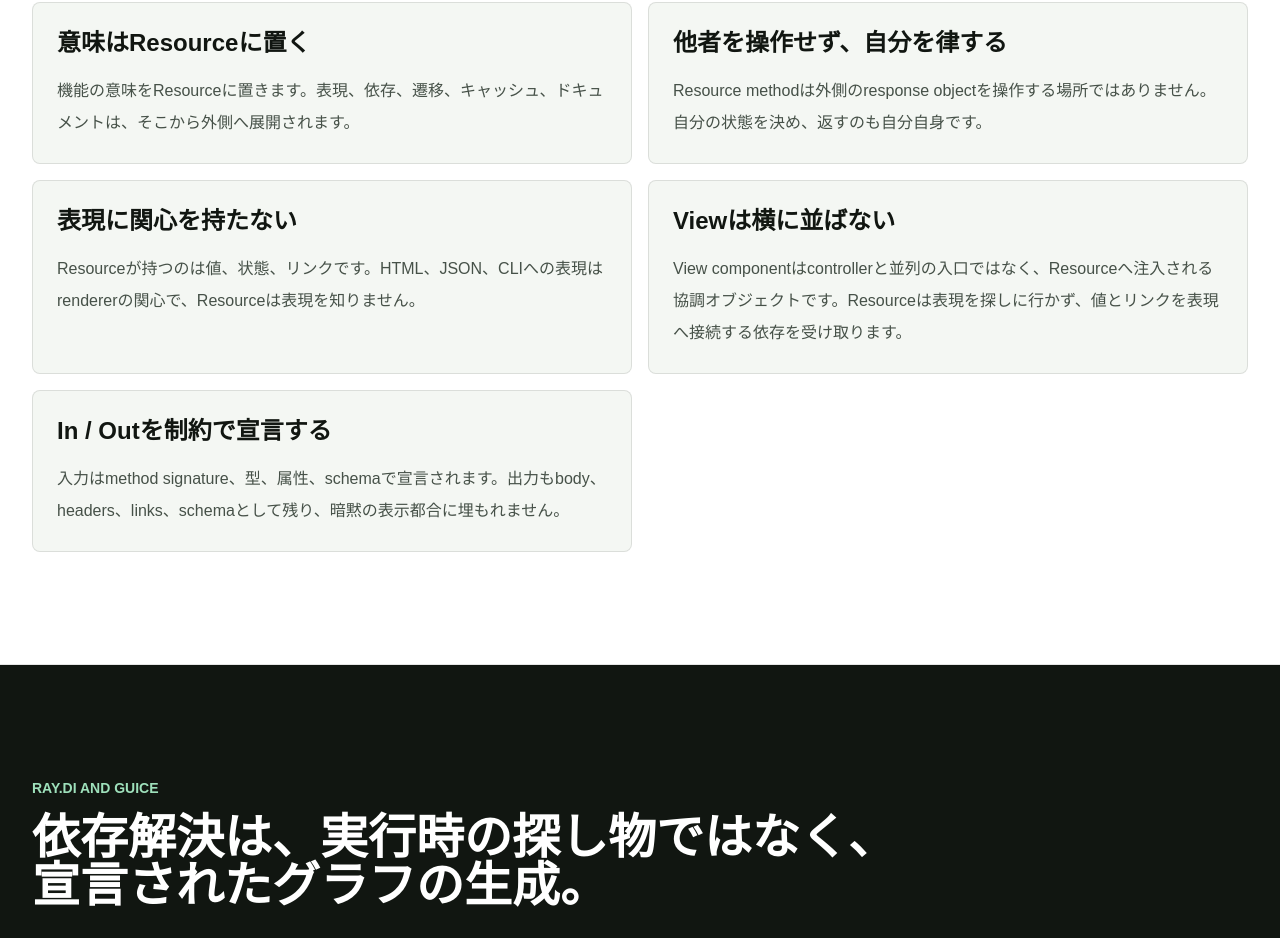
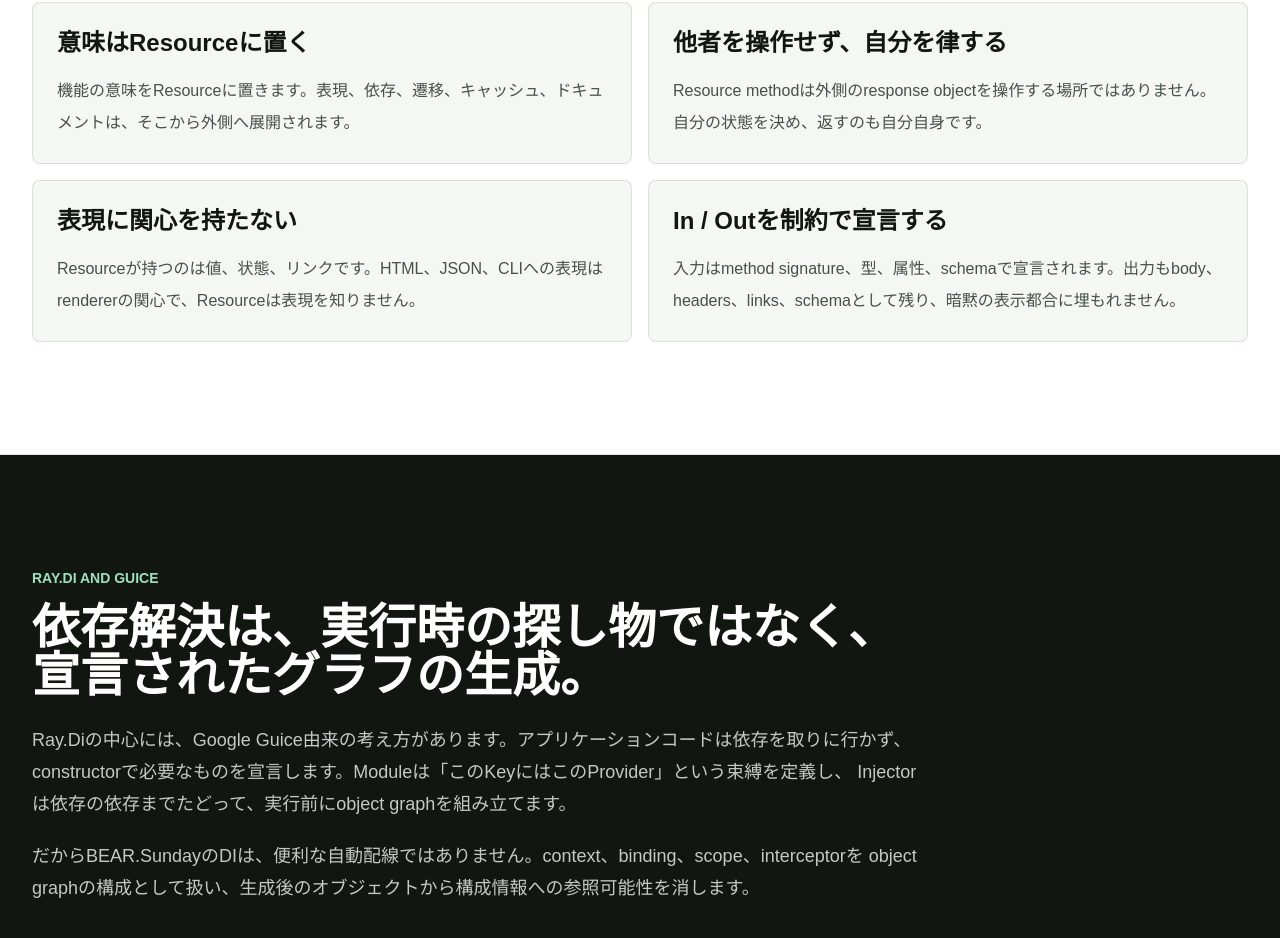
Before and after one commit to bearsunday/site-bear-sunday, a Next.js app: page /architecture in a window 1280 px wide. Shown: the part 1812-2750 px from the top of the page. Built offline with nearby package versions, Linux system fonts and the light colour scheme.

Commit message:
Revert "Add view component resource note"
This reverts commit c2d01aa8f093162d8c5ab09fb26cba999f1d2101.

```diff
--- a/app/architecture/page.tsx
+++ b/app/architecture/page.tsx
@@ -81,10 +81,6 @@
   {
     title: "表現に関心を持たない",
     text: "Resourceが持つのは値、状態、リンクです。HTML、JSON、CLIへの表現はrendererの関心で、Resourceは表現を知りません。",
-  },
-  {
-    title: "Viewは横に並ばない",
-    text: "View componentはcontrollerと並列の入口ではなく、Resourceへ注入される協調オブジェクトです。Resourceは表現を探しに行かず、値とリンクを表現へ接続する依存を受け取ります。",
   },
   {
     title: "In / Outを制約で宣言する",
```
